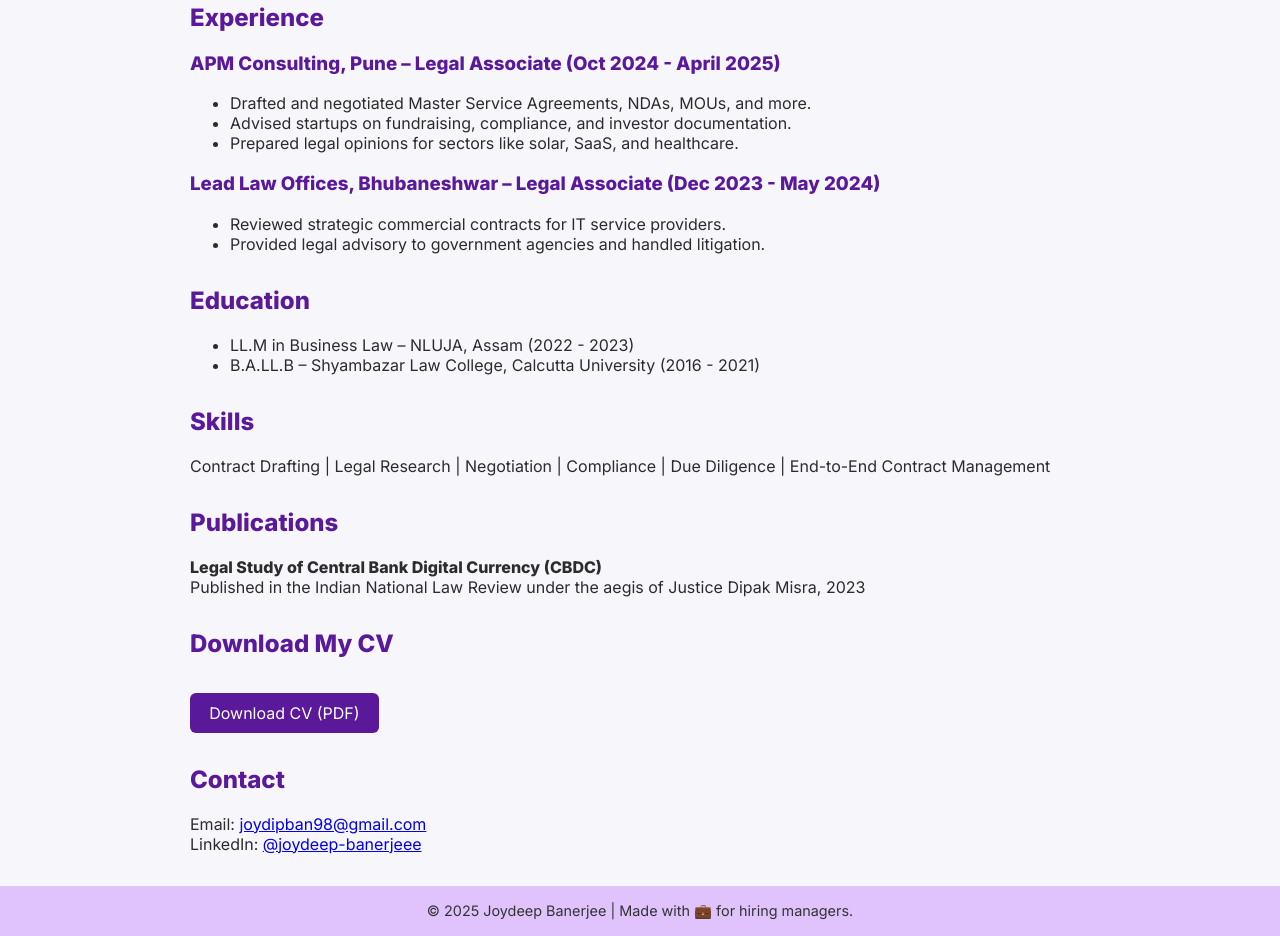
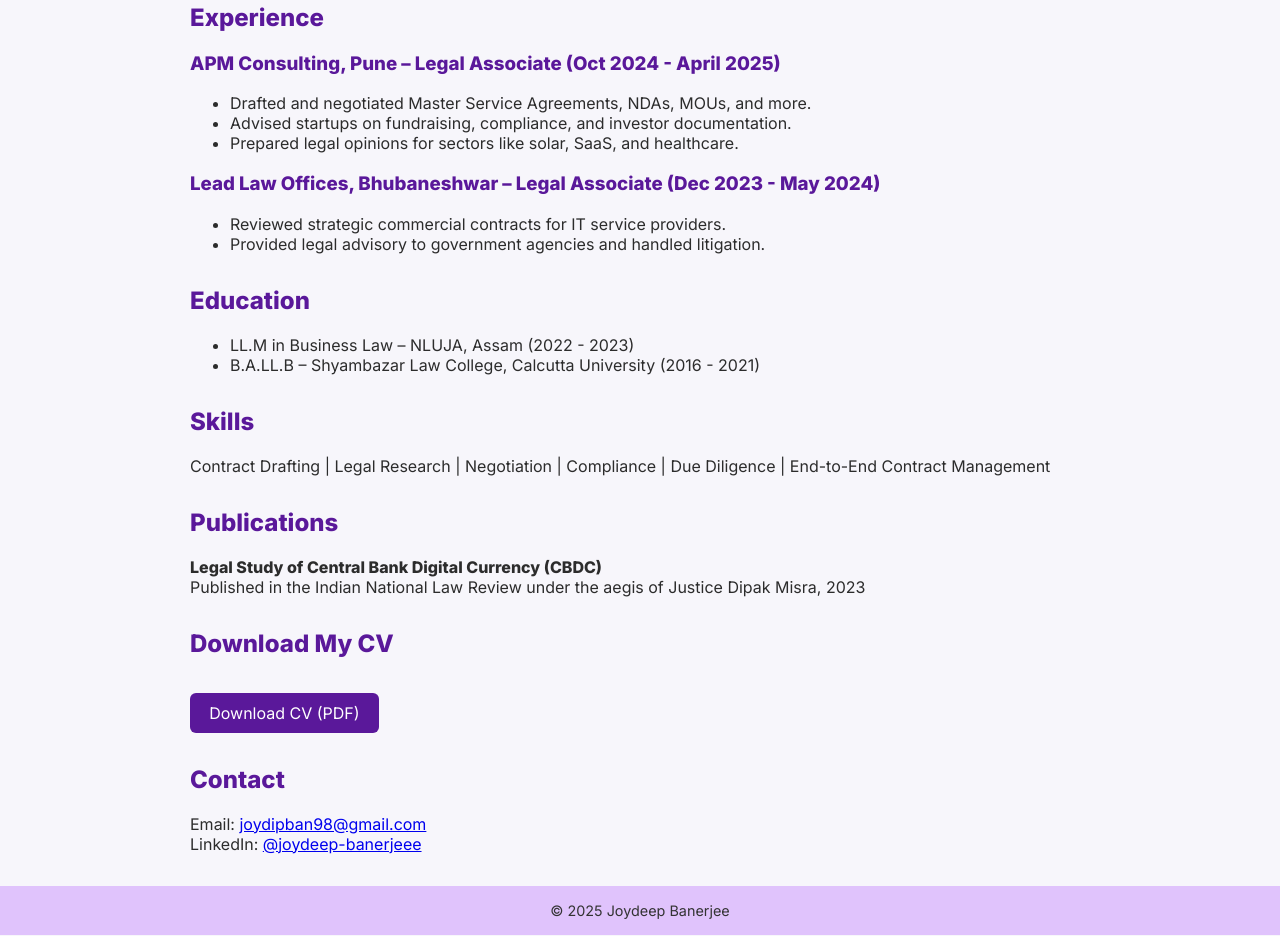
Before and after one commit to advocate-joydeepbanerjee/joydeep-portfolio, a plain HTML site: page index.html in a window 1280 px wide. Shown: the part 388-1324 px from the top of the page. Drawn offline with Linux system fonts and the light colour scheme.

Commit message:
Update index.html footer and title color

```diff
--- a/index.html
+++ b/index.html
@@ -4,7 +4,7 @@
 <head>
   <meta charset="UTF-8" />
   <meta name="viewport" content="width=device-width, initial-scale=1.0" />
-  <title>Joydeep Banerjee | Legal Associate</title>
+  <title style="color:white;">Joydeep Banerjee | Legal Associate</title>
   <link href="https://fonts.googleapis.com/css2?family=Inter:wght@400;600;800&display=swap" rel="stylesheet">
   <style>
     body {
@@ -110,7 +110,7 @@
   </main>
 
   <footer>
-    © 2025 Joydeep Banerjee | Made with 💼 for hiring managers.
+    © 2025 Joydeep Banerjee
   </footer>
 </body>
 </html>
```
